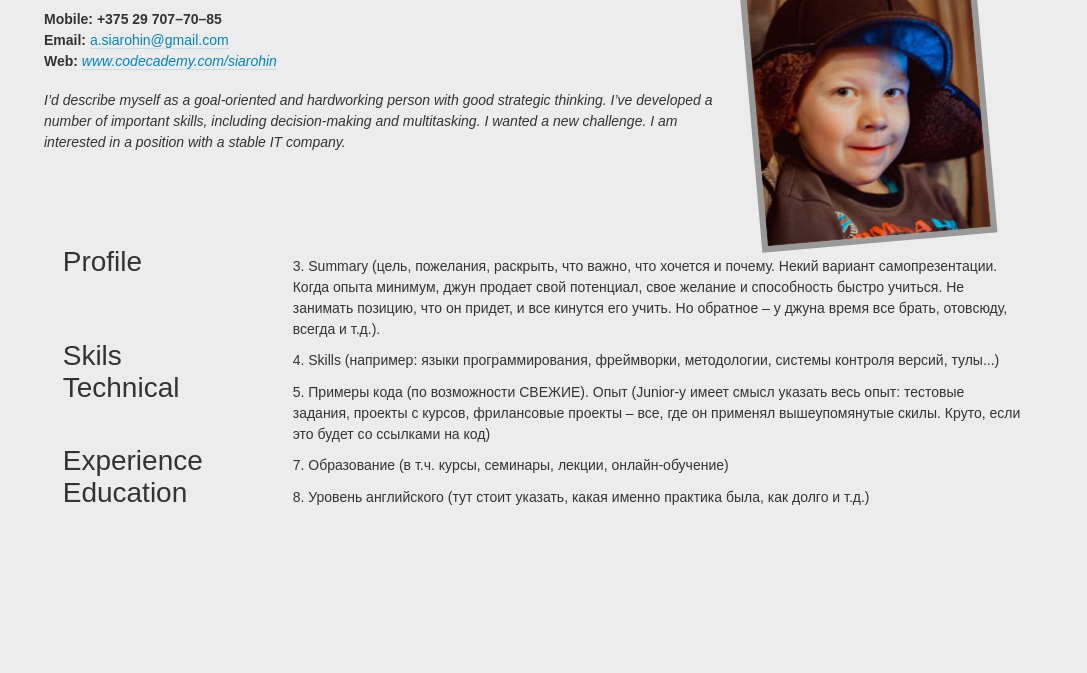
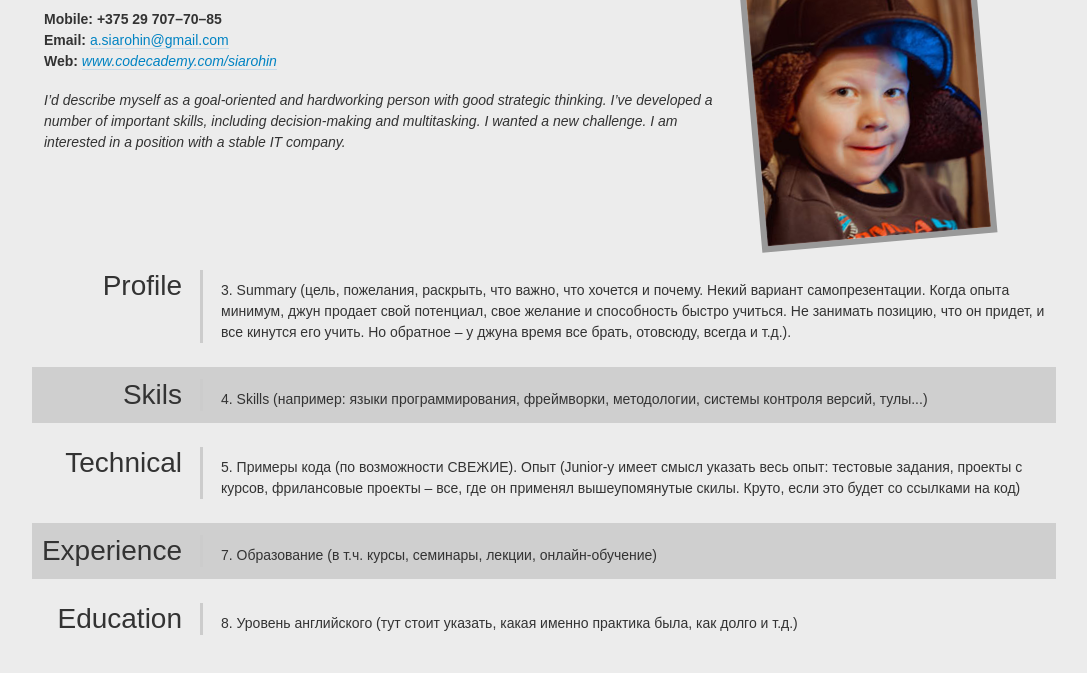
Before and after one commit to siarohin/rsschool-codejam1-cv, a plain HTML site: page index.html in a window 1280 px wide. Shown: the part 103-776 px from the top of the page, without its empty margins (96-1183 px from the left). Drawn offline with Linux system fonts and the light colour scheme.

Commit message:
style: - optimize style.css with -child attributes

```diff
--- a/css/style.css
+++ b/css/style.css
@@ -84,20 +84,34 @@ a:hover {
 }
 
 #content {
-	width: 94%;
+	width: 100%;
 	display: table;
 	margin: 0 auto;
 }
 
-#content .description {
-	vertical-align: top;
+#content div:nth-of-type(even) {
+	background-color: #cfcfcf;
+	padding: 12px 0;
 }
 
-.description :first-child {
-	display: table-cell;
-	width: 230px;
+#content div {
+	vertical-align: top;
+	margin-top: 24px;
 }
 
-.description :last-child {
+#content div :first-child {
 	display: table-cell;
+	width: 150px;
+	padding-right: 18px;
+	text-align: right;
 }
+
+#content div :last-child {
+	display: table-cell;
+	border-left: 3px solid #ccc;
+	padding-left: 18px;
+}
+
+#footer {
+	min-height: 115px;
+}
```
